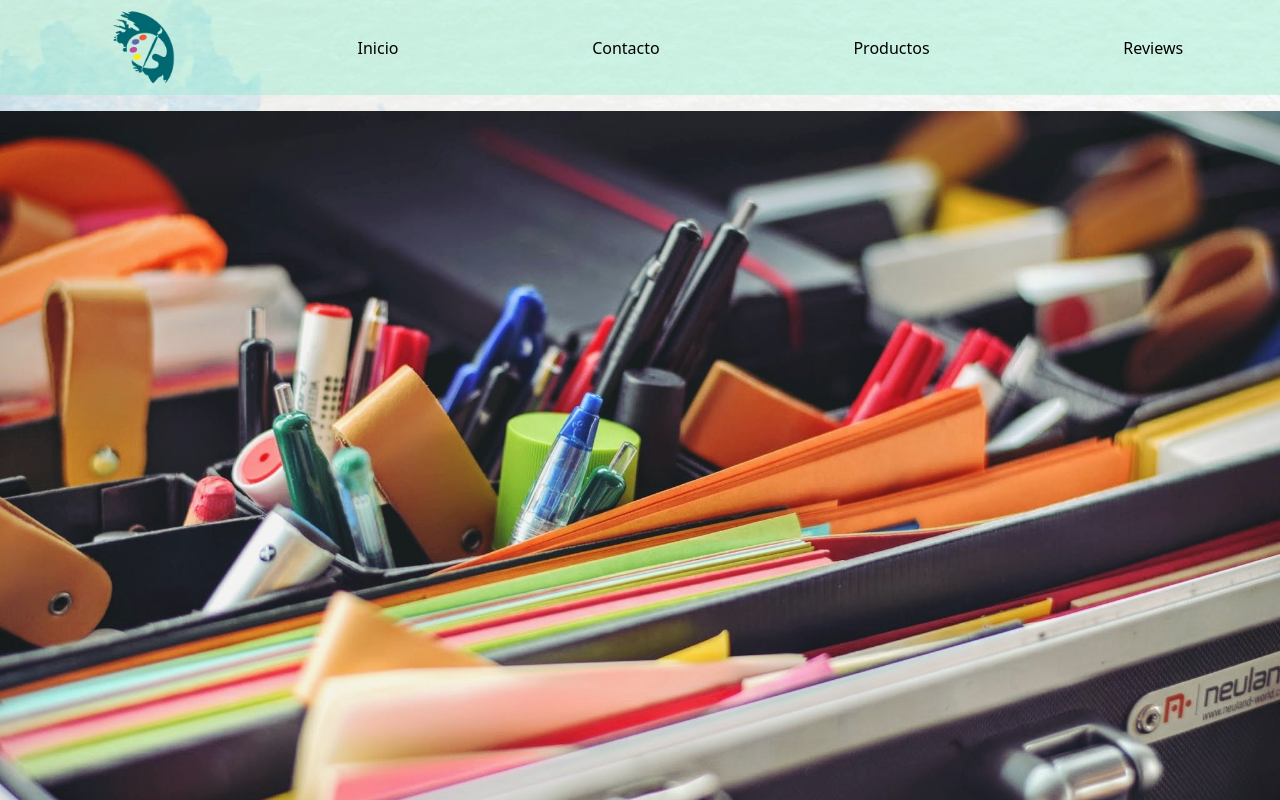
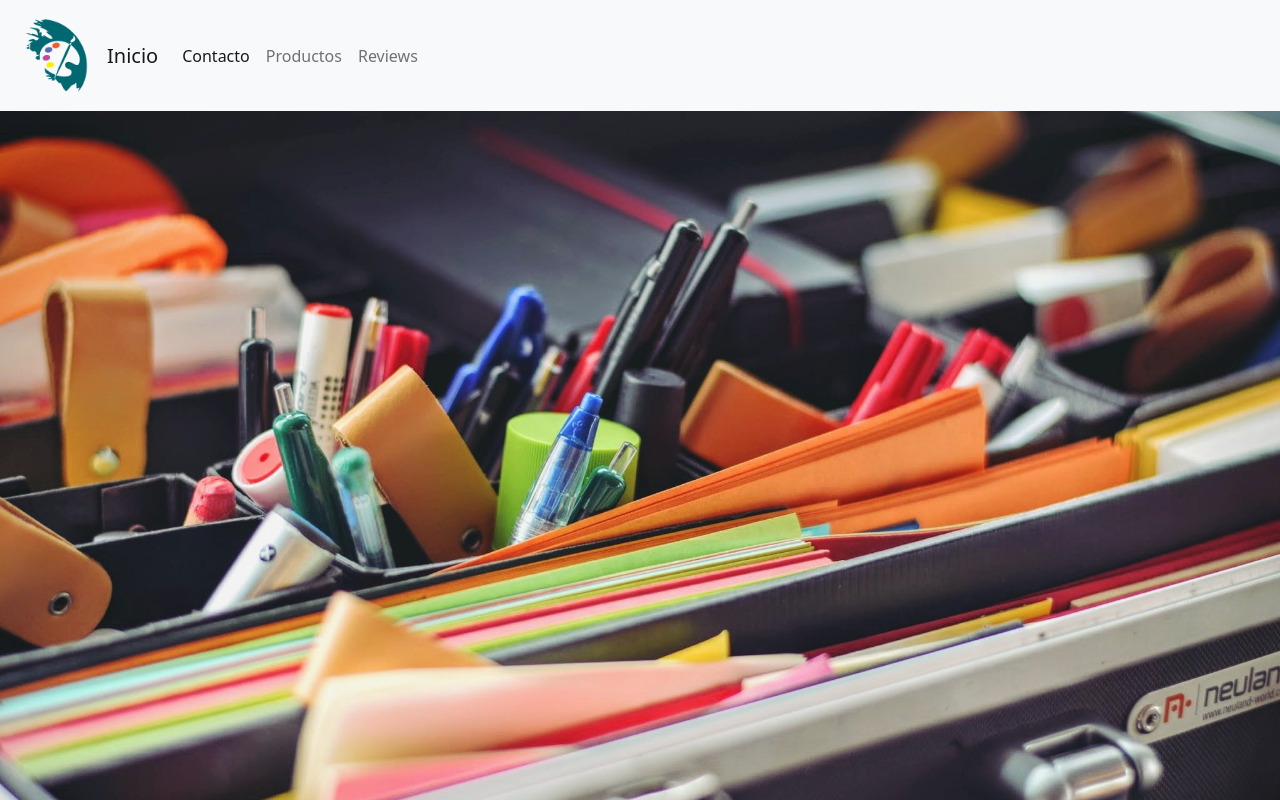
Before and after one commit to MatiasNardini/Proyecto-final, a plain HTML site: page index.html in a window 1280 px wide. Shown: the top 800 px of the page. Drawn offline with nearby package versions, Linux system fonts and the light colour scheme.

Commit message:
agregue nav bar de boostrap como me dijo el tutor corrector

```diff
--- a/index.html
+++ b/index.html
@@ -10,7 +10,8 @@
     <link rel="stylesheet" href="style.css">
 
     <!-- Boostrap link -->
-    <link href="https://cdn.jsdelivr.net/npm/bootstrap@5.2.2/dist/css/bootstrap.min.css" rel="stylesheet" integrity="sha384-Zenh87qX5JnK2Jl0vWa8Ck2rdkQ2Bzep5IDxbcnCeuOxjzrPF/et3URy9Bv1WTRi" crossorigin="anonymous">
+    <link href="https://cdn.jsdelivr.net/npm/bootstrap@5.2.2/dist/css/bootstrap.min.css" rel="stylesheet"
+        integrity="sha384-Zenh87qX5JnK2Jl0vWa8Ck2rdkQ2Bzep5IDxbcnCeuOxjzrPF/et3URy9Bv1WTRi" crossorigin="anonymous">
     <title>El abuelo</title>
 </head>
 
@@ -18,15 +19,24 @@
     <!-- Header -->
     <header class="header-container">
 
-        <nav class="nav-container">
-            <ul class="ul">
+        <nav class="navbar navbar-expand-lg bg-light">
+            <div class="container-fluid">
+                <img class="logo" src="./images/1f4e948fcfc9977ee6fb567bd815132d.png" alt="art logo">
+                <a class="navbar-brand" href="#">Inicio</a>
+                <button class="navbar-toggler" type="button" data-bs-toggle="collapse"
+                    data-bs-target="#navbarNavAltMarkup" aria-controls="navbarNavAltMarkup" aria-expanded="false"
+                    aria-label="Toggle navigation">
+                    <span class="navbar-toggler-icon"></span>
+                </button>
+                <div class="collapse navbar-collapse" id="navbarNavAltMarkup">
+                    <div class="navbar-nav">
+                        <a class="nav-link active" aria-current="page" href="#contacto">Contacto</a>
+                        <a class="nav-link" href="./vistas/productos.html">Productos</a>
+                        <a class="nav-link" href="#reviews">Reviews</a>
 
-                <img class="logo" src="./images/1f4e948fcfc9977ee6fb567bd815132d.png" alt="art logo">
-                <li><a href="#" class="item-nav">Inicio</a></li>
-                <li><a href="#contacto" class="item-nav">Contacto</a></li>
-                <li><a href="./vistas/productos.html" class="item-nav">Productos</a></li>
-                <li><a href="#reviews" class="item-nav">Reviews</a></li>
-            </ul>
+                    </div>
+                </div>
+            </div>
         </nav>
     </header>
     <!-- Fin header -->
@@ -35,6 +45,7 @@
     <div class="primer-imagen">
         <img src="./images/IMAGEN.jpg" alt="Diferentes prodductos de libreria">
     </div>
+
     <h1>Libreria el Abuelo</h1>
 
     <section id="nosotros" class="nosotros">
@@ -118,7 +129,7 @@
             explicabo rerum cumque dolorum modi quam quas asperiores earum ad doloremque inventore eos. Tempore,
             voluptatem provident. Saepe dolorum iusto ratione.</p>
 
-    </section class= "section-3">
+    </section class="section-3">
     <p>Lorem, ipsum dolor sit amet consectetur adipisicing elit. Numquam, optio dignissimos accusantium dolor dolore
         enim corrupti exercitationem neque harum. Accusantium aut distinctio magnam? Ad quas voluptates, itaque et
         quidem accusantium explicabo sapiente veniam animi porro vero hic soluta error similique quos alias, maiores
@@ -158,33 +169,43 @@
 
     <section id="reviews">
         <div class="reviews-container">
-            <div class="img-class"> <img class="img-review" src="./images/descarga (2).jfif" alt="Lapiceras faber castell verdes">
-                <p class="reviews-ppl">Lorem ipsum dolor, sit amet consectetur adipisicing elit. Quam perspiciatis voluptatibus mollitia
+            <div class="img-class"> <img class="img-review" src="./images/descarga (2).jfif"
+                    alt="Lapiceras faber castell verdes">
+                <p class="reviews-ppl">Lorem ipsum dolor, sit amet consectetur adipisicing elit. Quam perspiciatis
+                    voluptatibus mollitia
                     officiis vel minus debitis non! Tempore minus eos dolore repellendus inventore est harum cum,
                     voluptate facilis cupiditate ullam.</p>
             </div>
-            <div class="img-class"><img class="img-review" src="./images/descarga (2).jfif" alt="Lapices giotto variados">
-                <p class="reviews-ppl">Lorem ipsum dolor, sit amet consectetur adipisicing elit. Quam perspiciatis voluptatibus mollitia
+            <div class="img-class"><img class="img-review" src="./images/descarga (2).jfif"
+                    alt="Lapices giotto variados">
+                <p class="reviews-ppl">Lorem ipsum dolor, sit amet consectetur adipisicing elit. Quam perspiciatis
+                    voluptatibus mollitia
                     officiis vel minus debitis non! Tempore minus eos dolore repellendus inventore est harum cum,
                     voluptate facilis cupiditate ullam</p>
             </div>
             <div class="img-class"> <img class="img-review" src="./images/descarga (2).jfif" alt="Regas Plan-Tec 20cm">
-                <p class="reviews-ppl">Lorem ipsum dolor, sit amet consectetur adipisicing elit. Quam perspiciatis voluptatibus mollitia
+                <p class="reviews-ppl">Lorem ipsum dolor, sit amet consectetur adipisicing elit. Quam perspiciatis
+                    voluptatibus mollitia
                     officiis vel minus debitis non! Tempore minus eos dolore repellendus inventore est harum cum,
                     voluptate facilis cupiditate ullam.</p>
             </div>
-            <div class="img-class"> <img class="img-review" src="./images/descarga (2).jfif" alt="Lapiceras faber castell verdes">
-                <p class="reviews-ppl">Lorem ipsum dolor, sit amet consectetur adipisicing elit. Quam perspiciatis voluptatibus mollitia
+            <div class="img-class"> <img class="img-review" src="./images/descarga (2).jfif"
+                    alt="Lapiceras faber castell verdes">
+                <p class="reviews-ppl">Lorem ipsum dolor, sit amet consectetur adipisicing elit. Quam perspiciatis
+                    voluptatibus mollitia
                     officiis vel minus debitis non! Tempore minus eos dolore repellendus inventore est harum cum,
                     voluptate facilis cupiditate ullam.</p>
             </div>
-            <div class="img-class"><img class="img-review" src="./images/descarga (2).jfif" alt="Lapices giotto variados">
-                <p class="reviews-ppl">Lorem ipsum dolor, sit amet consectetur adipisicing elit. Quam perspiciatis voluptatibus mollitia
+            <div class="img-class"><img class="img-review" src="./images/descarga (2).jfif"
+                    alt="Lapices giotto variados">
+                <p class="reviews-ppl">Lorem ipsum dolor, sit amet consectetur adipisicing elit. Quam perspiciatis
+                    voluptatibus mollitia
                     officiis vel minus debitis non! Tempore minus eos dolore repellendus inventore est harum cum,
                     voluptate facilis cupiditate ullam</p>
             </div>
             <div class="img-class"> <img class="img-review" src="./images/descarga (2).jfif" alt="Regas Plan-Tec 20cm">
-                <p class="reviews-ppl">Lorem ipsum dolor, sit amet consectetur adipisicing elit. Quam perspiciatis voluptatibus mollitia
+                <p class="reviews-ppl">Lorem ipsum dolor, sit amet consectetur adipisicing elit. Quam perspiciatis
+                    voluptatibus mollitia
                     officiis vel minus debitis non! Tempore minus eos dolore repellendus inventore est harum cum,
                     voluptate facilis cupiditate ullam.</p>
             </div>
@@ -234,7 +255,7 @@
 
         <div class="redes">
 
-            <button class="button-final" ><a href="./index.html"  class="button-final-1">Volver al inicio</a>
+            <button class="button-final"><a href="./index.html" class="button-final-1">Volver al inicio</a>
                 <input type="button" class="input-1">
             </button>
 
@@ -255,8 +276,10 @@
     </footer>
     <!-- Fin footer -->
 
-<!-- Boostrap script-->
-<script src="https://cdn.jsdelivr.net/npm/bootstrap@5.2.2/dist/js/bootstrap.bundle.min.js" integrity="sha384-OERcA2EqjJCMA+/3y+gxIOqMEjwtxJY7qPCqsdltbNJuaOe923+mo//f6V8Qbsw3" crossorigin="anonymous"></script>
+    <!-- Boostrap script-->
+    <script src="https://cdn.jsdelivr.net/npm/bootstrap@5.2.2/dist/js/bootstrap.bundle.min.js"
+        integrity="sha384-OERcA2EqjJCMA+/3y+gxIOqMEjwtxJY7qPCqsdltbNJuaOe923+mo//f6V8Qbsw3" crossorigin="anonymous">
+    </script>
 </body>
 
 </html>
--- a/style.css
+++ b/style.css
@@ -69,11 +69,13 @@ li {
   height: 869px;
   width: 100%;
 
+
 }
 
 
 h1 {
   text-align: center;
+  padding: 10px;
 }
 
 .reviews-container {
@@ -197,7 +199,7 @@ h1 {
 
 .button-final {
   width: 100px;
-  height: 25px;
+  height: 50px;
   background-color: grey;
 
 }
@@ -224,6 +226,8 @@ h1 {
     grid-column-start: span 2;
   }
 }
+
+
 
 
 
```
